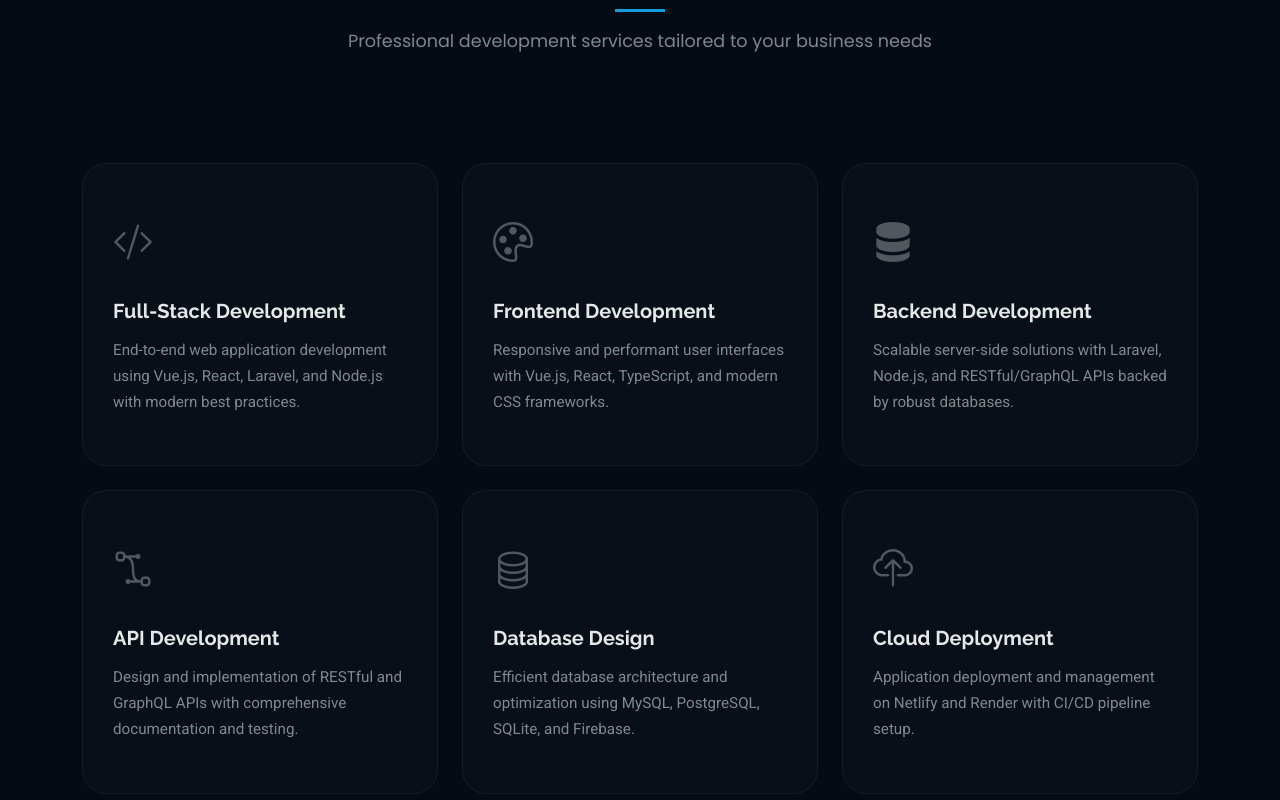
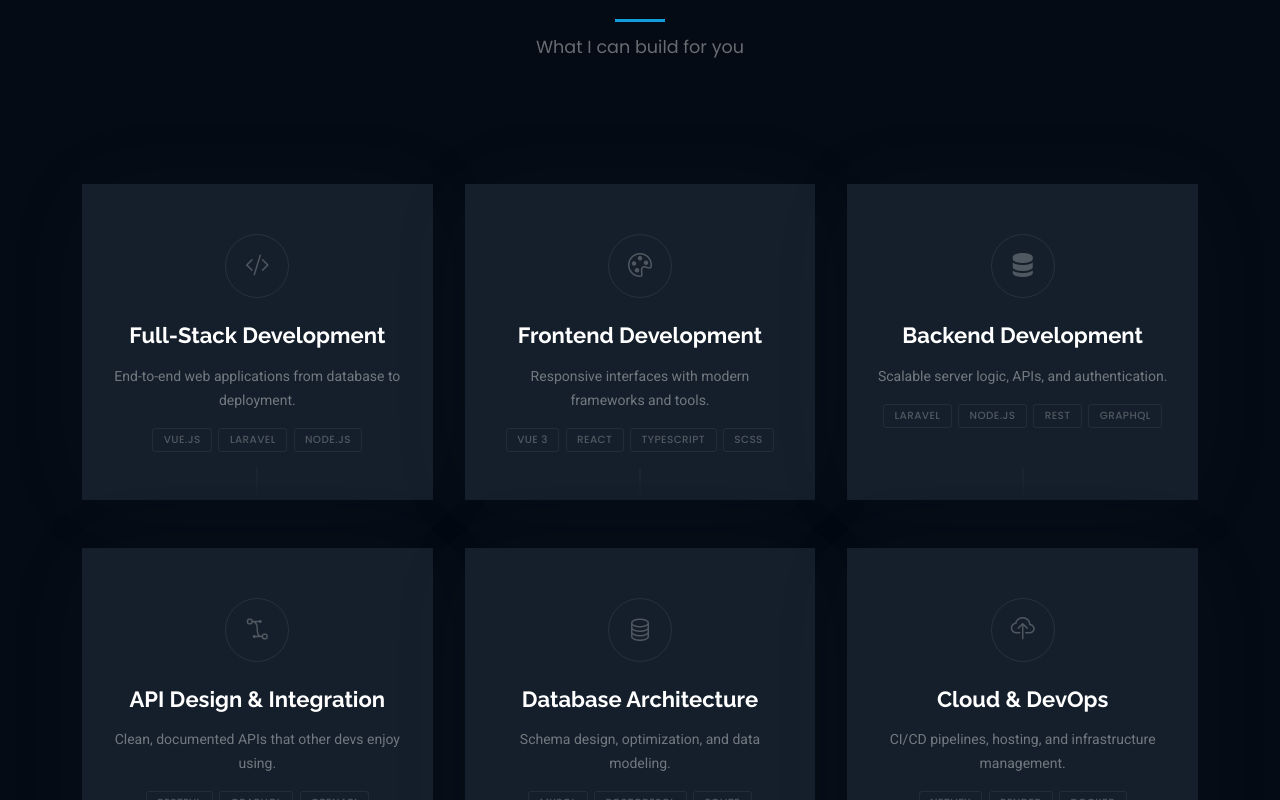
Before and after one commit to Karllouise-code/karlrito-portfolio, a Vue app: page / in a window 1280 px wide. Shown: the part 5440-6240 px from the top of the page. Built offline with nearby package versions, Linux system fonts and the light colour scheme.

Commit message:
refactor: remove ServiceDetails component and update routing in index.js

```diff
--- a/src/components/ServiceDetails.vue
+++ /dev/null
@@ -1,88 +0,0 @@
-<template>
-  <div>
-    <Header />
-
-    <main id="main">
-      <!-- Service Details Section -->
-      <section id="service-details" class="service-details">
-        <div class="container">
-          <div class="row gy-4">
-            <div class="col-lg-4">
-              <div class="services-list">
-                <a href="#" class="active">Web Design</a>
-                <a href="#">Web Development</a>
-                <a href="#">Product Management</a>
-                <a href="#">Graphic Design</a>
-                <a href="#">Marketing</a>
-              </div>
-
-              <h4>Enim qui eos rerum in delectus</h4>
-              <p>Nam voluptatem quasi numquam quas fugiat ex temporibus quo est. Quia aut quam quod facere ut non occaecati ut aut. Nesciunt mollitia illum tempore corrupti sed eum reiciendis. Maxime modi rerum.</p>
-            </div>
-
-            <div class="col-lg-8">
-              <img :src="serviceImage" alt="Service" class="img-fluid services-img" />
-              <h3>{{ serviceDetails.title }}</h3>
-              <p>{{ serviceDetails.description }}</p>
-
-              <ul>
-                <li v-for="feature in serviceDetails.features" :key="feature"><i class="bi bi-check-circle"></i> {{ feature }}</li>
-              </ul>
-
-              <p>{{ serviceDetails.additionalInfo }}</p>
-            </div>
-          </div>
-        </div>
-      </section>
-    </main>
-
-    <Footer />
-  </div>
-</template>
-
-<script>
-import { ref, onMounted } from "vue";
-import { useRoute } from "vue-router";
-import Header from "./Header.vue";
-import Footer from "./Footer.vue";
-
-export default {
-  name: "ServiceDetails",
-  components: {
-    Header,
-    Footer,
-  },
-  props: {
-    id: {
-      type: String,
-      default: "1",
-    },
-  },
-  setup(props) {
-    const route = useRoute();
-    const serviceImage = ref("");
-    const serviceDetails = ref({});
-
-    // Mock service data
-    const servicesData = {
-      1: {
-        title: "Web Design Service",
-        description: "Ullam nobis libero sapiente ad optio sint suscipit perspiciatis asperiores illum tempore impedit recusandae possimus, corrupti totam incidunt error omnis praesentium aut, ambitione ea consectetur deleniti. Facilis minima at quo tempora eius deserunt molestiae laborum fuga.",
-        features: ["Aut eum totam accusantium voluptatem.", "Assumenda et porro nisi nihil nesciunt voluptatibus.", "Ullamco laboris nisi ut aliquip ex ea"],
-        additionalInfo: "Est reprehenderit voluptatem necessitatibus asperiores neque sed ea undeuae non perfereendis ea eos. Repudiandae esse et aperiam korol maka maka.",
-      },
-    };
-
-    onMounted(() => {
-      const serviceId = props.id || route.params.id || "1";
-      serviceDetails.value = servicesData[serviceId] || servicesData[1];
-      serviceImage.value = "https://images.unsplash.com/photo-1498050108023-c5249f4df085?w=800&h=600&fit=crop&auto=format";
-    });
-
-    return {
-      serviceImage,
-      serviceDetails,
-    };
-  },
-};
-</script>
--- a/src/components/Services.vue
+++ b/src/components/Services.vue
@@ -1,19 +1,20 @@
 <template>
   <section id="services" class="services section dark-background">
-    <div class="container section-title text-center mb-5" data-aos="fade-up">
-      <h2 class="display-4 fw-bold">Services</h2>
-      <p class="lead-text mx-auto">Professional development services tailored to your business needs</p>
+    <div class="container section-title text-center" data-aos="fade-up">
+      <h2>Services</h2>
+      <p>What I can build for you</p>
     </div>
 
     <div class="container">
-      <div class="row g-4">
-        <div class="col-lg-4 col-md-6" v-for="(service, index) in services" :key="index" data-aos="fade-up" :data-aos-delay="100 * (index + 1)">
-          <div class="service-card">
-            <div class="service-icon">
-              <i :class="service.icon"></i>
-            </div>
-            <h4 class="service-title">{{ service.title }}</h4>
-            <p class="service-description">{{ service.description }}</p>
+      <div class="services-grid">
+        <div v-for="(service, index) in services" :key="index" class="service-item" data-aos="fade-up" :data-aos-delay="100 * (index + 1)">
+          <div class="service-icon">
+            <i :class="service.icon"></i>
+          </div>
+          <h3 class="service-title">{{ service.title }}</h3>
+          <p class="service-desc">{{ service.description }}</p>
+          <div class="service-tags">
+            <span v-for="tag in service.tags" :key="tag" class="tag">{{ tag }}</span>
           </div>
         </div>
       </div>
@@ -28,33 +29,39 @@ const services = ref([
   {
     title: "Full-Stack Development",
     icon: "bi bi-code-slash",
-    description: "End-to-end web application development using Vue.js, React, Laravel, and Node.js with modern best practices."
+    description: "End-to-end web applications from database to deployment.",
+    tags: ["Vue.js", "Laravel", "Node.js"],
   },
   {
     title: "Frontend Development",
     icon: "bi bi-palette",
-    description: "Responsive and performant user interfaces with Vue.js, React, TypeScript, and modern CSS frameworks."
+    description: "Responsive interfaces with modern frameworks and tools.",
+    tags: ["Vue 3", "React", "TypeScript", "SCSS"],
   },
   {
     title: "Backend Development",
     icon: "bi bi-server",
-    description: "Scalable server-side solutions with Laravel, Node.js, and RESTful/GraphQL APIs backed by robust databases."
+    description: "Scalable server logic, APIs, and authentication.",
+    tags: ["Laravel", "Node.js", "REST", "GraphQL"],
   },
   {
-    title: "API Development",
+    title: "API Design & Integration",
     icon: "bi bi-bezier2",
-    description: "Design and implementation of RESTful and GraphQL APIs with comprehensive documentation and testing."
+    description: "Clean, documented APIs that other devs enjoy using.",
+    tags: ["RESTful", "GraphQL", "OpenAPI"],
   },
   {
-    title: "Database Design",
+    title: "Database Architecture",
     icon: "bi bi-database",
-    description: "Efficient database architecture and optimization using MySQL, PostgreSQL, SQLite, and Firebase."
+    description: "Schema design, optimization, and data modeling.",
+    tags: ["MySQL", "PostgreSQL", "SQLite", "Firebase"],
   },
   {
-    title: "Cloud Deployment",
+    title: "Cloud & DevOps",
     icon: "bi bi-cloud-upload",
-    description: "Application deployment and management on Netlify and Render with CI/CD pipeline setup."
-  }
+    description: "CI/CD pipelines, hosting, and infrastructure management.",
+    tags: ["Netlify", "Render", "Docker"],
+  },
 ]);
 </script>
 
@@ -66,95 +73,136 @@ const services = ref([
 }
 
 .section-title {
+  margin-bottom: 4rem;
+
   h2 {
     font-family: "Raleway", sans-serif;
+    font-size: 2.5rem;
+    font-weight: 700;
     letter-spacing: -1px;
     background: linear-gradient(135deg, #fff 0%, rgba(255, 255, 255, 0.7) 100%);
     -webkit-background-clip: text;
     -webkit-text-fill-color: transparent;
-    margin-bottom: 1rem;
+    margin-bottom: 0.75rem;
   }
 
   p {
-    color: rgba(255, 255, 255, 0.5);
+    color: rgba(255, 255, 255, 0.4);
     font-size: 1.1rem;
     font-family: "Poppins", sans-serif;
   }
 }
 
-.service-card {
-  padding: 50px 30px;
-  background: rgba(255, 255, 255, 0.02);
-  border: 1px solid rgba(255, 255, 255, 0.05);
-  border-radius: 24px;
-  height: 100%;
-  transition: all 0.4s ease;
+.services-grid {
+  display: grid;
+  grid-template-columns: repeat(3, 1fr);
+  gap: 3rem 2rem;
+
+  @media (max-width: 992px) {
+    grid-template-columns: repeat(2, 1fr);
+  }
+
+  @media (max-width: 576px) {
+    grid-template-columns: 1fr;
+  }
+}
+
+.service-item {
+  text-align: center;
   position: relative;
-  overflow: hidden;
+  padding-bottom: 3rem;
 
   &::after {
     content: "";
     position: absolute;
-    top: 0;
-    right: 0;
-    width: 0;
-    height: 0;
-    background: linear-gradient(225deg, rgba(5, 99, 187, 0.1) 0%, transparent 50%);
+    bottom: 0;
+    left: 50%;
+    transform: translateX(-50%);
+    width: 1px;
+    height: 2rem;
+    background: linear-gradient(180deg, rgba(255, 255, 255, 0.06), transparent);
     transition: all 0.4s ease;
   }
 
-  &:hover {
-    transform: translateY(-10px);
-    background: rgba(255, 255, 255, 0.04);
-    border-color: rgba(5, 99, 187, 0.4);
-    box-shadow: 0 20px 40px rgba(0, 0, 0, 0.4);
-
-    &::after {
-      width: 100px;
-      height: 100px;
-    }
-
-    .service-icon i {
-      color: #0563bb;
-      transform: scale(1.1);
-    }
-
-    .service-title {
-      color: #fff;
-    }
+  &:hover::after {
+    width: 2rem;
+    height: 2px;
+    background: linear-gradient(90deg, transparent, #0563bb, transparent);
   }
 }
 
 .service-icon {
-  margin-bottom: 25px;
+  width: 64px;
+  height: 64px;
+  border-radius: 50%;
+  border: 1px solid rgba(255, 255, 255, 0.08);
+  display: flex;
+  align-items: center;
+  justify-content: center;
+  margin: 0 auto 1.5rem;
+  transition: all 0.4s ease;
 
   i {
-    font-size: 2.5rem;
-    color: rgba(255, 255, 255, 0.3);
+    font-size: 1.5rem;
+    color: rgba(255, 255, 255, 0.25);
     transition: all 0.3s ease;
-    display: inline-block;
+  }
+}
+
+.service-item:hover .service-icon {
+  border-color: #0563bb;
+  background: rgba(5, 99, 187, 0.08);
+  box-shadow: 0 0 24px rgba(5, 99, 187, 0.12);
+
+  i {
+    color: #0563bb;
   }
 }
 
 .service-title {
   font-family: "Raleway", sans-serif;
   font-weight: 700;
-  font-size: 1.25rem;
-  margin-bottom: 15px;
+  font-size: 1.15rem;
+  margin-bottom: 0.75rem;
   color: rgba(255, 255, 255, 0.9);
   transition: color 0.3s ease;
 }
 
-.service-description {
-  font-size: 0.95rem;
-  line-height: 1.7;
-  color: rgba(255, 255, 255, 0.5);
+.service-item:hover .service-title {
+  color: #fff;
+}
+
+.service-desc {
+  font-size: 0.9rem;
+  line-height: 1.6;
+  color: rgba(255, 255, 255, 0.4);
   margin-bottom: 0;
 }
 
-@media (max-width: 576px) {
-  .service-card {
-    padding: 40px 25px;
-  }
+.service-tags {
+  display: flex;
+  flex-wrap: wrap;
+  gap: 0.4rem;
+  justify-content: center;
+  margin-top: 1rem;
+}
+
+.tag {
+  display: inline-block;
+  padding: 0.2rem 0.65rem;
+  font-size: 0.65rem;
+  font-family: "Poppins", sans-serif;
+  font-weight: 500;
+  text-transform: uppercase;
+  letter-spacing: 0.04em;
+  color: rgba(255, 255, 255, 0.25);
+  border: 1px solid rgba(255, 255, 255, 0.06);
+  border-radius: 3px;
+  transition: all 0.3s ease;
+}
+
+.service-item:hover .tag {
+  color: rgba(255, 255, 255, 0.5);
+  border-color: rgba(5, 99, 187, 0.25);
 }
 </style>
--- a/src/router/index.js
+++ b/src/router/index.js
@@ -4,7 +4,6 @@ import adminRoutes from "./admin/admin_routes";
 // Lazy load components to handle missing files better
 const Portfolio = () => import("@/components/Portfolio.vue");
 const PortfolioDetails = () => import("@/components/PortfolioDetails.vue").catch(() => import("@/components/Portfolio.vue"));
-const ServiceDetails = () => import("@/components/ServiceDetails.vue").catch(() => import("@/components/Portfolio.vue"));
 const ResumePage = () => import("@/views/ResumePage.vue");
 const AllProjects = () => import("@/views/AllProjects.vue");
 const AllSkills = () => import("@/views/AllSkills.vue");
@@ -26,13 +25,6 @@ const routes = [
     component: PortfolioDetails,
     props: true,
     meta: { title: "Project Details — Karl Rito", description: "Detailed view of a portfolio project." },
-  },
-  {
-    path: "/service-details/:id?",
-    name: "ServiceDetails",
-    component: ServiceDetails,
-    props: true,
-    meta: { title: "Service Details — Karl Rito", description: "Details about a specific web development service." },
   },
   {
     path: "/resume",
```
